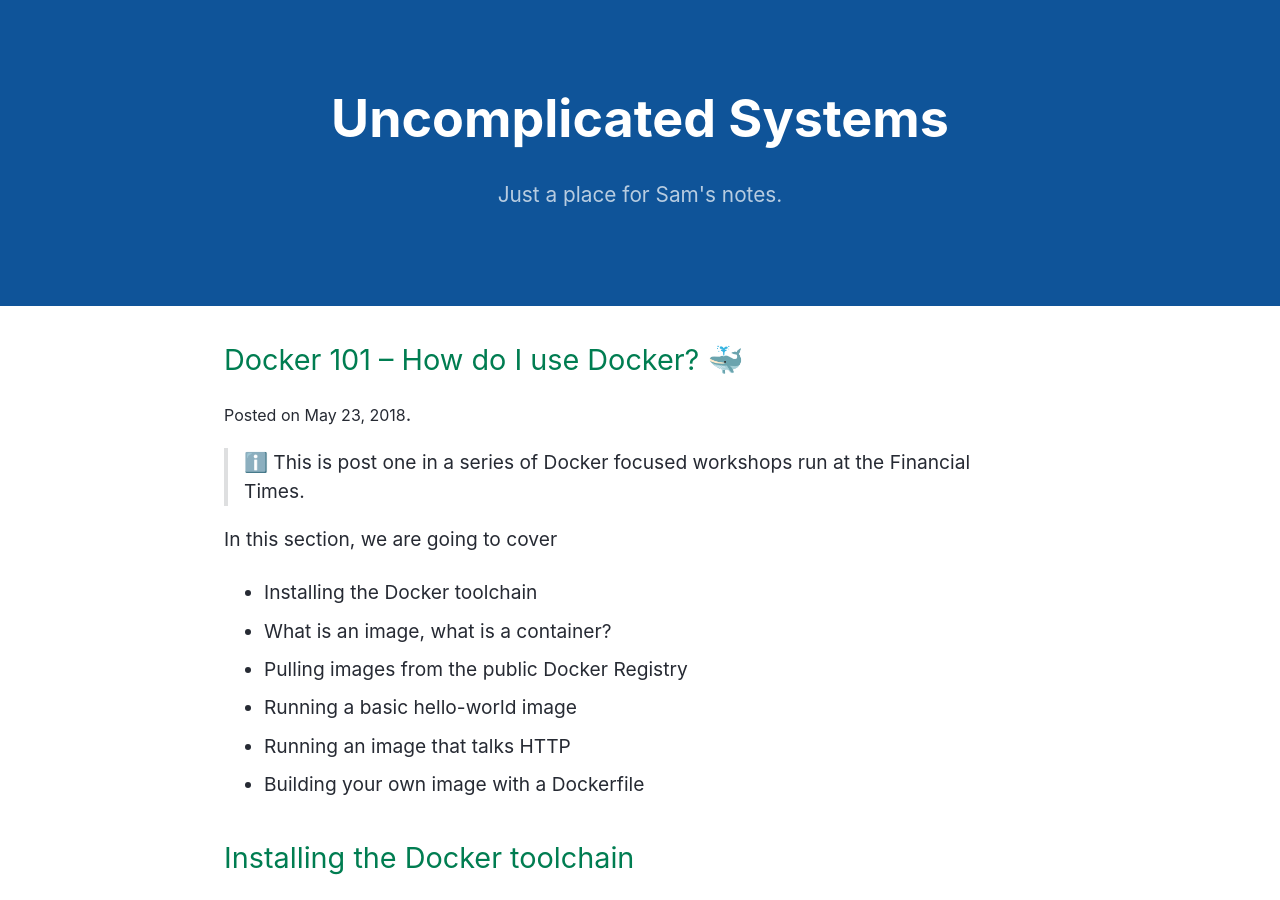
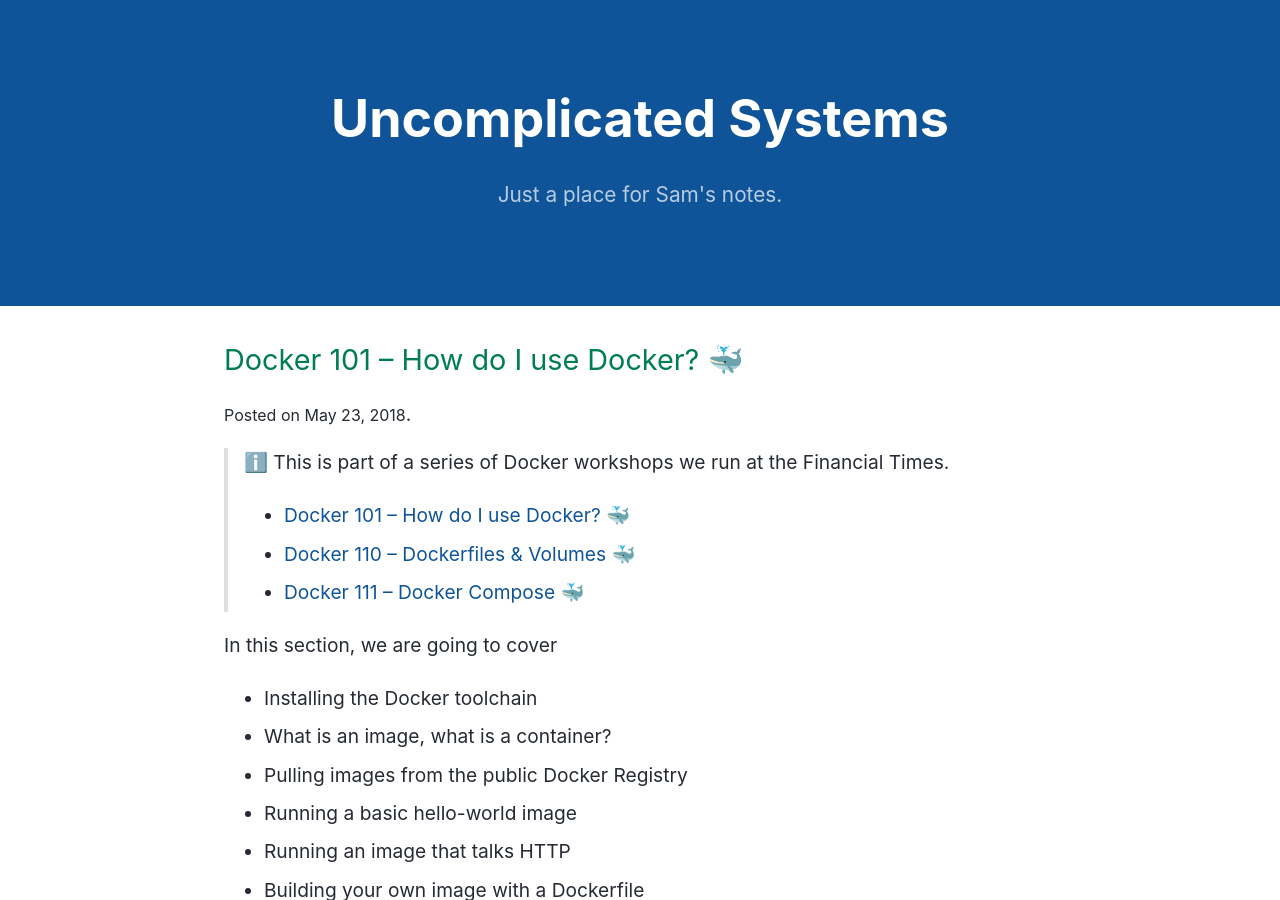
Before and after one commit to sjparkinson/uncomplicated.systems, a Jekyll site: the page built from _posts/2018-05-23-docker-101.md, in a window 1280 px wide and 900 px high. Built offline with Jekyll 4.4.1, drawn with Linux system fonts in a browser that asks for light colours.

Commit message:
Update 2018-05-23-docker-101.md

```diff
--- a/_posts/2018-05-23-docker-101.md
+++ b/_posts/2018-05-23-docker-101.md
@@ -4,7 +4,11 @@ layout: post
 title: "Docker 101 – How do I use Docker? \U0001F433"
 ---
 
-> ℹ️ This is post one in a series of Docker focused workshops run at the Financial Times.
+> ℹ️ This is part of a series of Docker workshops we run at the Financial Times.
+>
+> * [Docker 101 – How do I use Docker? 🐳](https://uncomplicated.systems/2018/05/23/docker-101.html)
+> * [Docker 110 – Dockerfiles & Volumes 🐳](https://uncomplicated.systems/2018/06/05/docker-0110-dockerfiles-and-volumes.html)
+> * [Docker 111 – Docker Compose 🐳](https://uncomplicated.systems/2018/06/19/docker-0111-docker-compose.html)
 
 In this section, we are going to cover
 
```
